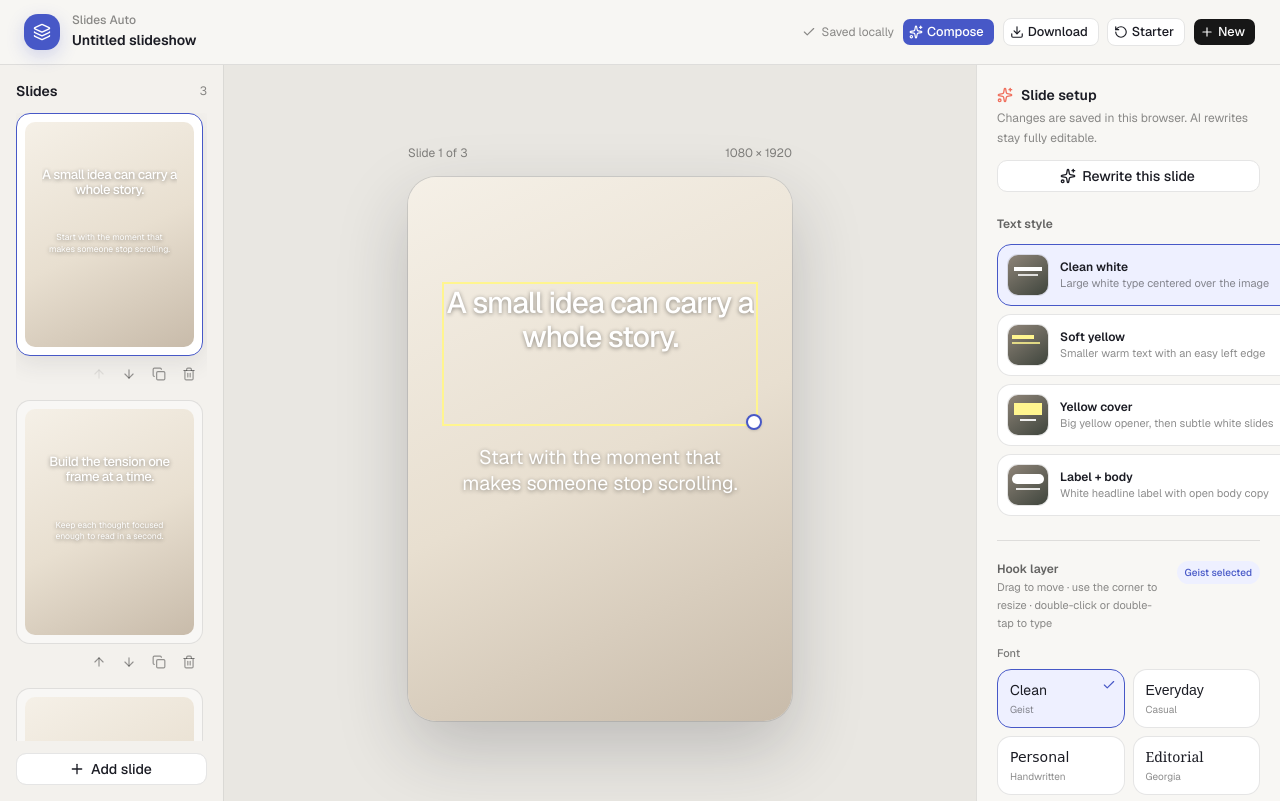
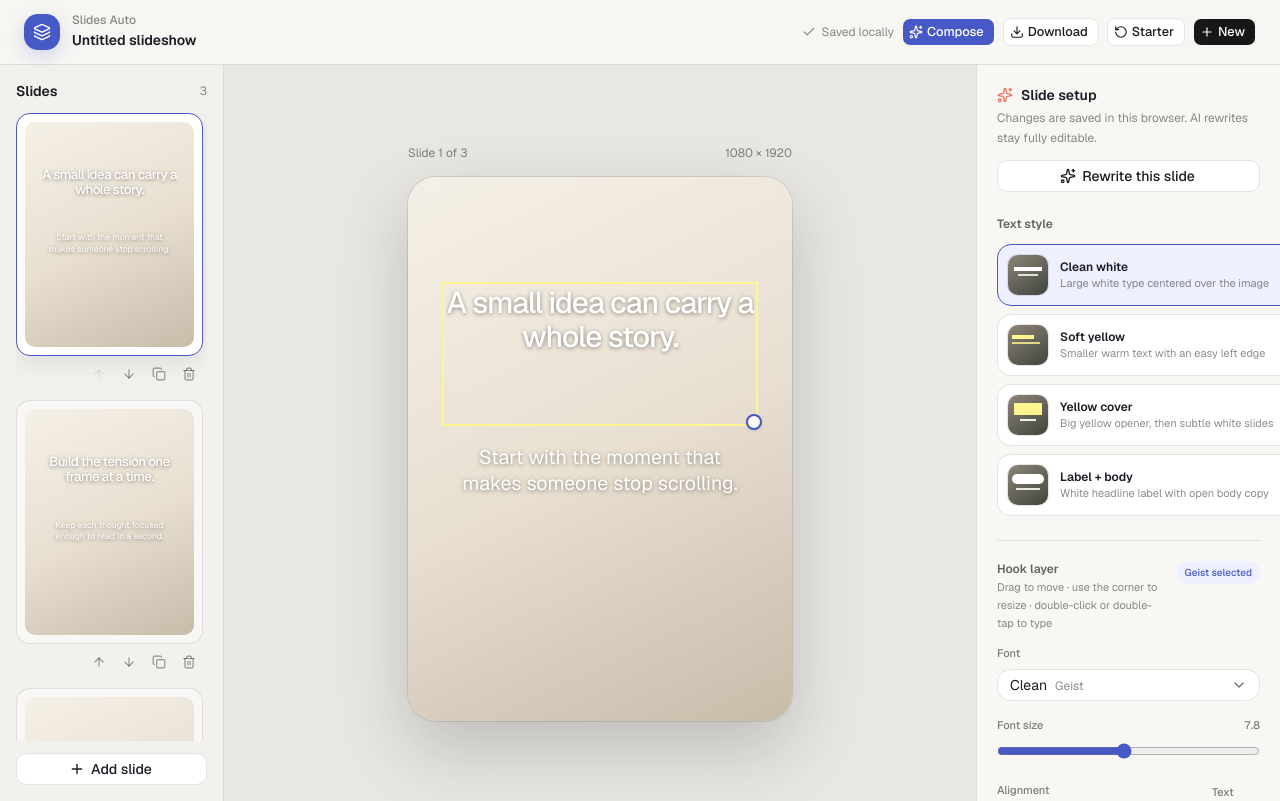
Before and after one commit to thedanieldk/slides-auto, a Next.js app: page / in a window 1280 px wide. Built offline with nearby package versions, Linux system fonts and the light colour scheme.

Commit message:
feat: make font picker a dropdown menu
Replace the 2x3 grid of font buttons with a Select, showing each
font's sample word rendered in its own typeface plus its name.

```diff
--- a/components/slideshow-studio.tsx
+++ b/components/slideshow-studio.tsx
@@ -34,6 +34,13 @@
 import { createRoot } from "react-dom/client"
 
 import { Button } from "@/components/ui/button"
+import {
+  Select,
+  SelectContent,
+  SelectItem,
+  SelectTrigger,
+  SelectValue,
+} from "@/components/ui/select"
 import { cn } from "@/lib/utils"
 import { CompositionDialog } from "@/components/composition-dialog"
 import { ImageSearchDialog } from "@/components/image-search-dialog"
@@ -1116,41 +1123,54 @@
                   <p className="mb-2 text-[11px] font-medium text-black/50">
                     Font
                   </p>
-                  <div className="grid grid-cols-2 gap-2">
-                    {FONT_OPTIONS.map((font) => {
-                      const isSelected = font.id === selectedFont.id
-
-                      return (
-                        <button
+                  <Select
+                    value={selectedFont.id}
+                    onValueChange={(value) =>
+                      updateSelectedLayerStyle({
+                        fontFamily: value as TextFontFamily,
+                      })
+                    }
+                  >
+                    <SelectTrigger className="h-auto w-full justify-between rounded-xl border-black/10 bg-white px-3 py-2.5 hover:border-black/20 focus-visible:border-[#4758c7] focus-visible:ring-[#4758c7]/10">
+                      <SelectValue>
+                        {(value: TextFontFamily) => {
+                          const font =
+                            FONT_OPTIONS.find(
+                              (option) => option.id === value
+                            ) ?? FONT_OPTIONS[0]
+                          return (
+                            <span className="flex items-baseline gap-2">
+                              <span style={{ fontFamily: font.stack }}>
+                                {font.sample}
+                              </span>
+                              <span className="text-xs text-black/45">
+                                {font.name}
+                              </span>
+                            </span>
+                          )
+                        }}
+                      </SelectValue>
+                    </SelectTrigger>
+                    <SelectContent className="border-black/10">
+                      {FONT_OPTIONS.map((font) => (
+                        <SelectItem
                           key={font.id}
-                          type="button"
-                          aria-pressed={isSelected}
-                          onClick={() =>
-                            updateSelectedLayerStyle({ fontFamily: font.id })
-                          }
-                          className={cn(
-                            "relative rounded-xl border px-3 py-2.5 text-left transition focus-visible:outline-2 focus-visible:outline-offset-2 focus-visible:outline-[#4758c7]",
-                            isSelected
-                              ? "border-[#4758c7] bg-[#eef0ff]"
-                              : "border-black/10 bg-white hover:border-black/20"
-                          )}
+                          value={font.id}
+                          className="focus:bg-[#eef0ff] focus:text-[#4758c7] data-[highlighted]:bg-[#eef0ff] data-[highlighted]:text-[#4758c7]"
                         >
                           <span
-                            className="block truncate text-sm"
+                            className="flex items-baseline gap-2"
                             style={{ fontFamily: font.stack }}
                           >
                             {font.sample}
+                            <span className="text-xs text-black/45">
+                              {font.name}
+                            </span>
                           </span>
-                          <span className="mt-0.5 block text-[10px] text-black/45">
-                            {font.name}
-                          </span>
-                          {isSelected && (
-                            <Check className="absolute top-2 right-2 size-3.5 text-[#4758c7]" />
-                          )}
-                        </button>
-                      )
-                    })}
-                  </div>
+                        </SelectItem>
+                      ))}
+                    </SelectContent>
+                  </Select>
                 </div>
 
                 <label className="mt-4 block">
--- /dev/null
+++ b/components/ui/select.tsx
@@ -0,0 +1,200 @@
+"use client"
+
+import * as React from "react"
+import { Select as SelectPrimitive } from "@base-ui/react/select"
+import { cn } from "cn"
+import { ChevronDownIcon, CheckIcon, ChevronUpIcon } from "lucide-react"
+
+const Select = SelectPrimitive.Root
+
+function SelectGroup({ className, ...props }: SelectPrimitive.Group.Props) {
+  return (
+    <SelectPrimitive.Group
+      data-slot="select-group"
+      className={cn("scroll-my-1 p-1", className)}
+      {...props}
+    />
+  )
+}
+
+function SelectValue({ className, ...props }: SelectPrimitive.Value.Props) {
+  return (
+    <SelectPrimitive.Value
+      data-slot="select-value"
+      className={cn("flex flex-1 text-left", className)}
+      {...props}
+    />
+  )
+}
+
+function SelectTrigger({
+  className,
+  size = "default",
+  children,
+  ...props
+}: SelectPrimitive.Trigger.Props & {
+  size?: "sm" | "default"
+}) {
+  return (
+    <SelectPrimitive.Trigger
+      data-slot="select-trigger"
+      data-size={size}
+      className={cn(
+        "flex w-fit items-center justify-between gap-1.5 rounded-lg border border-input bg-transparent py-2 pr-2 pl-2.5 text-sm whitespace-nowrap transition-colors outline-none select-none focus-visible:border-ring focus-visible:ring-3 focus-visible:ring-ring/50 disabled:cursor-not-allowed disabled:opacity-50 aria-invalid:border-destructive aria-invalid:ring-3 aria-invalid:ring-destructive/20 data-placeholder:text-muted-foreground data-[size=default]:h-8 data-[size=sm]:h-7 data-[size=sm]:rounded-[min(var(--radius-md),10px)] *:data-[slot=select-value]:line-clamp-1 *:data-[slot=select-value]:flex *:data-[slot=select-value]:items-center *:data-[slot=select-value]:gap-1.5 dark:bg-input/30 dark:hover:bg-input/50 dark:aria-invalid:border-destructive/50 dark:aria-invalid:ring-destructive/40 [&_svg]:pointer-events-none [&_svg]:shrink-0 [&_svg:not([class*='size-'])]:size-4",
+        className
+      )}
+      {...props}
+    >
+      {children}
+      <SelectPrimitive.Icon
+        render={
+          <ChevronDownIcon className="pointer-events-none size-4 text-muted-foreground" />
+        }
+      />
+    </SelectPrimitive.Trigger>
+  )
+}
+
+function SelectContent({
+  className,
+  children,
+  side = "bottom",
+  sideOffset = 4,
+  align = "center",
+  alignOffset = 0,
+  alignItemWithTrigger = true,
+  ...props
+}: SelectPrimitive.Popup.Props &
+  Pick<
+    SelectPrimitive.Positioner.Props,
+    "align" | "alignOffset" | "side" | "sideOffset" | "alignItemWithTrigger"
+  >) {
+  return (
+    <SelectPrimitive.Portal>
+      <SelectPrimitive.Positioner
+        side={side}
+        sideOffset={sideOffset}
+        align={align}
+        alignOffset={alignOffset}
+        alignItemWithTrigger={alignItemWithTrigger}
+        className="isolate z-50"
+      >
+        <SelectPrimitive.Popup
+          data-slot="select-content"
+          data-align-trigger={alignItemWithTrigger}
+          className={cn("relative isolate z-50 max-h-(--available-height) w-(--anchor-width) min-w-36 origin-(--transform-origin) overflow-x-hidden overflow-y-auto rounded-lg bg-popover text-popover-foreground shadow-md ring-1 ring-foreground/10 duration-100 data-[align-trigger=true]:animate-none data-[side=bottom]:slide-in-from-top-2 data-[side=inline-end]:slide-in-from-left-2 data-[side=inline-start]:slide-in-from-right-2 data-[side=left]:slide-in-from-right-2 data-[side=right]:slide-in-from-left-2 data-[side=top]:slide-in-from-bottom-2 data-open:animate-in data-open:fade-in-0 data-open:zoom-in-95 data-closed:animate-out data-closed:fade-out-0 data-closed:zoom-out-95", className )}
+          {...props}
+        >
+          <SelectScrollUpButton />
+          <SelectPrimitive.List>{children}</SelectPrimitive.List>
+          <SelectScrollDownButton />
+        </SelectPrimitive.Popup>
+      </SelectPrimitive.Positioner>
+    </SelectPrimitive.Portal>
+  )
+}
+
+function SelectLabel({
+  className,
+  ...props
+}: SelectPrimitive.GroupLabel.Props) {
+  return (
+    <SelectPrimitive.GroupLabel
+      data-slot="select-label"
+      className={cn("px-1.5 py-1 text-xs text-muted-foreground", className)}
+      {...props}
+    />
+  )
+}
+
+function SelectItem({
+  className,
+  children,
+  ...props
+}: SelectPrimitive.Item.Props) {
+  return (
+    <SelectPrimitive.Item
+      data-slot="select-item"
+      className={cn(
+        "relative flex w-full cursor-default items-center gap-1.5 rounded-md py-1 pr-8 pl-1.5 text-sm outline-hidden select-none focus:bg-accent focus:text-accent-foreground not-data-[variant=destructive]:focus:**:text-accent-foreground data-disabled:pointer-events-none data-disabled:opacity-50 [&_svg]:pointer-events-none [&_svg]:shrink-0 [&_svg:not([class*='size-'])]:size-4 *:[span]:last:flex *:[span]:last:items-center *:[span]:last:gap-2",
+        className
+      )}
+      {...props}
+    >
+      <SelectPrimitive.ItemText className="flex flex-1 shrink-0 gap-2 whitespace-nowrap">
+        {children}
+      </SelectPrimitive.ItemText>
+      <SelectPrimitive.ItemIndicator
+        render={
+          <span className="pointer-events-none absolute right-2 flex size-4 items-center justify-center" />
+        }
+      >
+        <CheckIcon className="pointer-events-none" />
+      </SelectPrimitive.ItemIndicator>
+    </SelectPrimitive.Item>
+  )
+}
+
+function SelectSeparator({
+  className,
+  ...props
+}: SelectPrimitive.Separator.Props) {
+  return (
+    <SelectPrimitive.Separator
+      data-slot="select-separator"
+      className={cn("pointer-events-none -mx-1 my-1 h-px bg-border", className)}
+      {...props}
+    />
+  )
+}
+
+function SelectScrollUpButton({
+  className,
+  ...props
+}: React.ComponentProps<typeof SelectPrimitive.ScrollUpArrow>) {
+  return (
+    <SelectPrimitive.ScrollUpArrow
+      data-slot="select-scroll-up-button"
+      className={cn(
+        "top-0 z-10 flex w-full cursor-default items-center justify-center bg-popover py-1 [&_svg:not([class*='size-'])]:size-4",
+        className
+      )}
+      {...props}
+    >
+      <ChevronUpIcon
+      />
+    </SelectPrimitive.ScrollUpArrow>
+  )
+}
+
+function SelectScrollDownButton({
+  className,
+  ...props
+}: React.ComponentProps<typeof SelectPrimitive.ScrollDownArrow>) {
+  return (
+    <SelectPrimitive.ScrollDownArrow
+      data-slot="select-scroll-down-button"
+      className={cn(
+        "bottom-0 z-10 flex w-full cursor-default items-center justify-center bg-popover py-1 [&_svg:not([class*='size-'])]:size-4",
+        className
+      )}
+      {...props}
+    >
+      <ChevronDownIcon
+      />
+    </SelectPrimitive.ScrollDownArrow>
+  )
+}
+
+export {
+  Select,
+  SelectContent,
+  SelectGroup,
+  SelectItem,
+  SelectLabel,
+  SelectScrollDownButton,
+  SelectScrollUpButton,
+  SelectSeparator,
+  SelectTrigger,
+  SelectValue,
+}
```
